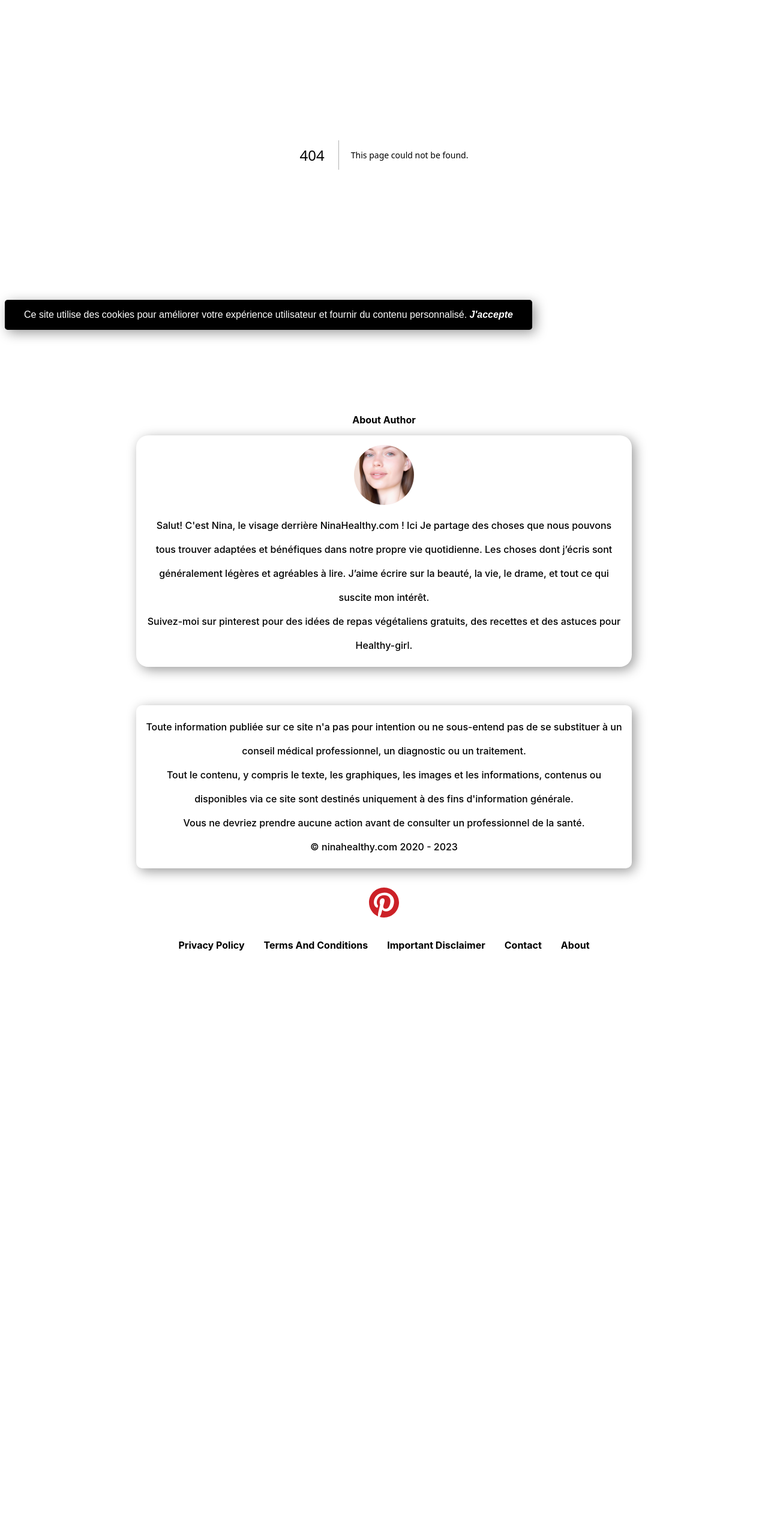
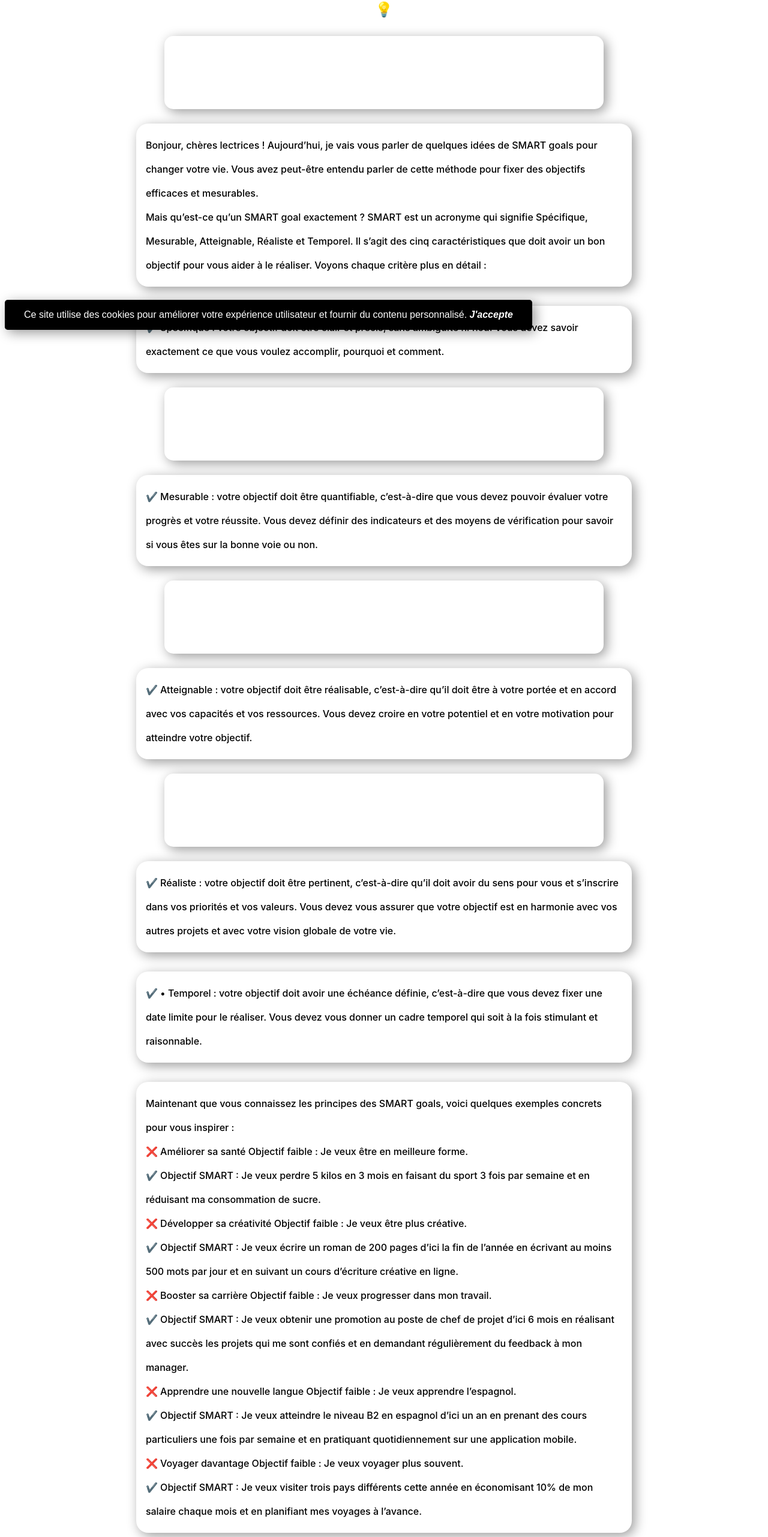
Before and after one commit to Ninahealthy/frnh, a Next.js app: page /Bien-etre/quels-sont-les-cinq-indicateurs-SMART in a window 1280 px wide. Before the commit this address had no page. Shown: the part 234-2797 px from the top of the page at 60% size. Before the commit the page ends 1836 px from the top, so only its background shows below. Built offline with nearby package versions, Linux system fonts and the light colour scheme.

Commit message:
190420230526

```diff
--- a/components/Bienetre.js
+++ b/components/Bienetre.js
@@ -4,6 +4,7 @@ import woman from "/public/beautiful_model.webp";
 import jardin from "public/idees-jardin.jpg";
 import terrasse from "public/terrasse.jpg";
 import purifier from "public/air-purifier.jpg";
+import SMART from "public/SMART-goals.jpg";
 
 const responsive = { width: "100%", height: "auto" };
 
@@ -102,6 +103,27 @@ export default function Bienetre() {
             </card>
           </a>
         </item>
+        <item className={Styles.item}>
+          <a href="/Bien-etre/quels-sont-les-cinq-indicateurs-SMART">
+            <card className={Styles.card}>
+              <Image
+                src={SMART}
+                alt="SMART goals"
+                style={responsive}
+                priority
+                sizes="100vw"
+              />
+              <p>
+                <strong>
+                  <em>
+                    Comment Les SMART Goals Peuvent Transformer Votre Vie En
+                    Mieux
+                  </em>
+                </strong>
+              </p>
+            </card>
+          </a>
+        </item>
       </group>
     </>
   );
--- a/pages/Bien-etre/ameliorer-votre-concentration.js
+++ b/pages/Bien-etre/ameliorer-votre-concentration.js
@@ -4,6 +4,7 @@ import AuthorIcon from "@/components/AuthorIcon";
 import Beauty from "@/components/Beauty";
 import Bienetre from "@/components/Bienetre";
 import Fitness from "@/components/Fitness";
+import Nutrition from "@/components/Nutrition";
 import Head from "next/head";
 export default function Concentration() {
   return (
@@ -264,6 +265,7 @@ export default function Concentration() {
       <Bienetre />
       <Beauty />
       <Fitness />
+      <Nutrition />
     </>
   );
 }
--- /dev/null
+++ b/pages/Bien-etre/quels-sont-les-cinq-indicateurs-SMART.js
@@ -0,0 +1,196 @@
+import Adunit from "@/components/Adunit";
+import Adunit1 from "@/components/Adunit1";
+import AuthorIcon from "@/components/AuthorIcon";
+import Beauty from "@/components/Beauty";
+import Bienetre from "@/components/Bienetre";
+import Fitness from "@/components/Fitness";
+import Nutrition from "@/components/Nutrition";
+import Head from "next/head";
+export default function Jardin() {
+  return (
+    <>
+      <Head>
+        <title>
+          Comment Les SMART Goals Peuvent Transformer Votre Vie En Mieux 💡
+        </title>
+
+        <meta
+          name="description"
+          content="Découvrez comment utiliser la méthode des SMART goals pour changer votre vie positivement. Voici quelques exemples concrets pour vous inspirer dans vos domaines personnels et professionnels."
+        />
+      </Head>
+      <AuthorIcon />
+      <article>
+        <h1>
+          Comment Les SMART Goals Peuvent Transformer Votre Vie En Mieux 💡
+        </h1>
+        <Adunit1 />
+        <p>
+          Bonjour, chères lectrices ! Aujourd’hui, je vais vous parler de
+          quelques idées de SMART goals pour changer votre vie. Vous avez
+          peut-être entendu parler de cette méthode pour fixer des objectifs
+          efficaces et mesurables.<br></br> Mais qu’est-ce qu’un SMART goal
+          exactement ? SMART est un acronyme qui signifie Spécifique, Mesurable,
+          Atteignable, Réaliste et Temporel. Il s’agit des cinq caractéristiques
+          que doit avoir un bon objectif pour vous aider à le réaliser. Voyons
+          chaque critère plus en détail :
+        </p>
+
+        <p>
+          ✔️ Spécifique : votre objectif doit être clair et précis, sans
+          ambiguïté ni flou. Vous devez savoir exactement ce que vous voulez
+          accomplir, pourquoi et comment.
+        </p>
+        <Adunit />
+        <p>
+          ✔️ Mesurable : votre objectif doit être quantifiable, c’est-à-dire que
+          vous devez pouvoir évaluer votre progrès et votre réussite. Vous devez
+          définir des indicateurs et des moyens de vérification pour savoir si
+          vous êtes sur la bonne voie ou non.
+        </p>
+        <Adunit1 />
+        <p>
+          ✔️ Atteignable : votre objectif doit être réalisable, c’est-à-dire
+          qu’il doit être à votre portée et en accord avec vos capacités et vos
+          ressources. Vous devez croire en votre potentiel et en votre
+          motivation pour atteindre votre objectif.
+        </p>
+        <Adunit />
+        <p>
+          ✔️ Réaliste : votre objectif doit être pertinent, c’est-à-dire qu’il
+          doit avoir du sens pour vous et s’inscrire dans vos priorités et vos
+          valeurs. Vous devez vous assurer que votre objectif est en harmonie
+          avec vos autres projets et avec votre vision globale de votre vie.
+        </p>
+        <p>
+          ✔️ • Temporel : votre objectif doit avoir une échéance définie,
+          c’est-à-dire que vous devez fixer une date limite pour le réaliser.
+          Vous devez vous donner un cadre temporel qui soit à la fois stimulant
+          et raisonnable.
+        </p>
+        <p>
+          Maintenant que vous connaissez les principes des SMART goals, voici
+          quelques exemples concrets pour vous inspirer :<br></br>❌ Améliorer
+          sa santé Objectif faible : Je veux être en meilleure forme.<br></br>✔️
+          Objectif SMART : Je veux perdre 5 kilos en 3 mois en faisant du sport
+          3 fois par semaine et en réduisant ma consommation de sucre.<br></br>
+          ❌ Développer sa créativité Objectif faible : Je veux être plus
+          créative.<br></br>✔️ Objectif SMART : Je veux écrire un roman de 200
+          pages d’ici la fin de l’année en écrivant au moins 500 mots par jour
+          et en suivant un cours d’écriture créative en ligne.<br></br>❌
+          Booster sa carrière Objectif faible : Je veux progresser dans mon
+          travail.<br></br>✔️ Objectif SMART : Je veux obtenir une promotion au
+          poste de chef de projet d’ici 6 mois en réalisant avec succès les
+          projets qui me sont confiés et en demandant régulièrement du feedback
+          à mon manager.<br></br>❌ Apprendre une nouvelle langue Objectif
+          faible : Je veux apprendre l’espagnol.<br></br>✔️ Objectif SMART : Je
+          veux atteindre le niveau B2 en espagnol d’ici un an en prenant des
+          cours particuliers une fois par semaine et en pratiquant
+          quotidiennement sur une application mobile.<br></br>❌ Voyager
+          davantage Objectif faible : Je veux voyager plus souvent.<br></br>✔️
+          Objectif SMART : Je veux visiter trois pays différents cette année en
+          économisant 10% de mon salaire chaque mois et en planifiant mes
+          voyages à l’avance.<br></br>
+        </p>
+
+        <p>
+          Comme vous pouvez le voir, les SMART goals sont beaucoup plus précis,
+          mesurables, atteignables, réalistes et temporels que les objectifs
+          vagues ou généraux. Ils vous permettent de clarifier vos intentions,
+          de planifier vos actions et d’évaluer vos résultats. En utilisant
+          cette méthode, vous augmentez vos chances de changer votre vie
+          positivement.<br></br> J’espère que cet article vous a plu ! N’hésitez
+          pas à me laisser un commentaire pour me dire quels sont vos SMART
+          goals personnels !<br></br>Je vous souhaite une bonne journée! 😊
+        </p>
+        <h3>Voici les réponses aux questions fréquemment posées :</h3>
+        <p>
+          <strong>
+            <em>• Quels sont les cinq indicateurs SMART ?</em>
+          </strong>
+          <br></br>
+          Les cinq indicateurs SMART sont Spécifique, Mesurable, Atteignable,
+          Réaliste et Temporel. Ils servent à définir les caractéristiques d’un
+          bon objectif.
+        </p>
+        <p>
+          <strong>
+            <em>• Quel est le principe de la méthode SMART ? </em>
+          </strong>
+          <br></br>
+          Le principe de la méthode SMART est de rendre les objectifs plus
+          clairs, plus précis et plus motivants. En utilisant cette méthode, on
+          augmente ses chances de réussir ce que l’on veut accomplir.
+        </p>
+        <p>
+          <strong>
+            <em>• Quelles sont les objectifs SMART ? </em>
+          </strong>
+          <br></br>
+          Les objectifs SMART sont des objectifs qui respectent les cinq
+          indicateurs SMART. Ils sont formulés de manière à être facilement
+          compréhensibles, évaluables et réalisables.
+        </p>
+        <p>
+          <strong>
+            <em>• Qu’est-ce que l’outil SMART ? </em>
+          </strong>
+          <br></br>
+          L’outil SMART est un outil qui permet de créer et de vérifier des
+          objectifs SMART. Il consiste à se poser des questions sur chaque
+          indicateur SMART et à y répondre de façon concise et cohérente.
+        </p>
+        <p>
+          <strong>
+            <em>• Comment faire la méthode SMART ? </em>
+          </strong>
+          <br></br>
+          Pour faire la méthode SMART, il faut suivre ces étapes :<br></br>
+          ✔️ Identifier son objectif global et le reformuler en termes
+          spécifiques.<br></br>
+          ✔️ Déterminer comment mesurer son progrès et sa réussite.<br></br>
+          ✔️ Vérifier que son objectif est atteignable avec ses capacités et ses
+          ressources.<br></br>
+          ✔️ S’assurer que son objectif est pertinent par rapport à ses
+          priorités et ses valeurs.<br></br>
+          ✔️ Fixer une échéance pour réaliser son objectif.<br></br>
+        </p>
+        <p>
+          <strong>Sources:</strong>
+          <br></br>
+          <a
+            href="https://www.oberlo.com/blog/smart-goal-examples "
+            target={"_blank"}
+          >
+            <strong>
+              • 10 Powerful SMART Goal Examples to Help You Achieve Your Dreams
+              - Oberlo{" "}
+            </strong>
+          </a>
+          <br></br>
+          <a
+            href="https://www.mindtools.com/a4wo118/smart-goals"
+            target={"_blank"}
+          >
+            <strong>
+              • SMART Goals - How to Make Your Goals Achievable - Mind Tools
+            </strong>
+          </a>
+          <br></br>
+          <a
+            href="https://www.forbes.com/advisor/business/smart-goals/"
+            target={"_blank"}
+          >
+            <strong>
+              • The Ultimate Guide to S.M.A.R.T. Goals – Forbes Advisor
+            </strong>
+          </a>
+        </p>
+      </article>
+      <Bienetre />
+      <Beauty />
+      <Fitness />
+      <Nutrition />
+    </>
+  );
+}
```
Also changed, not shown: public/SMART-goals.jpg (added), 1 other file (tests, documents, lock files or other folders).
